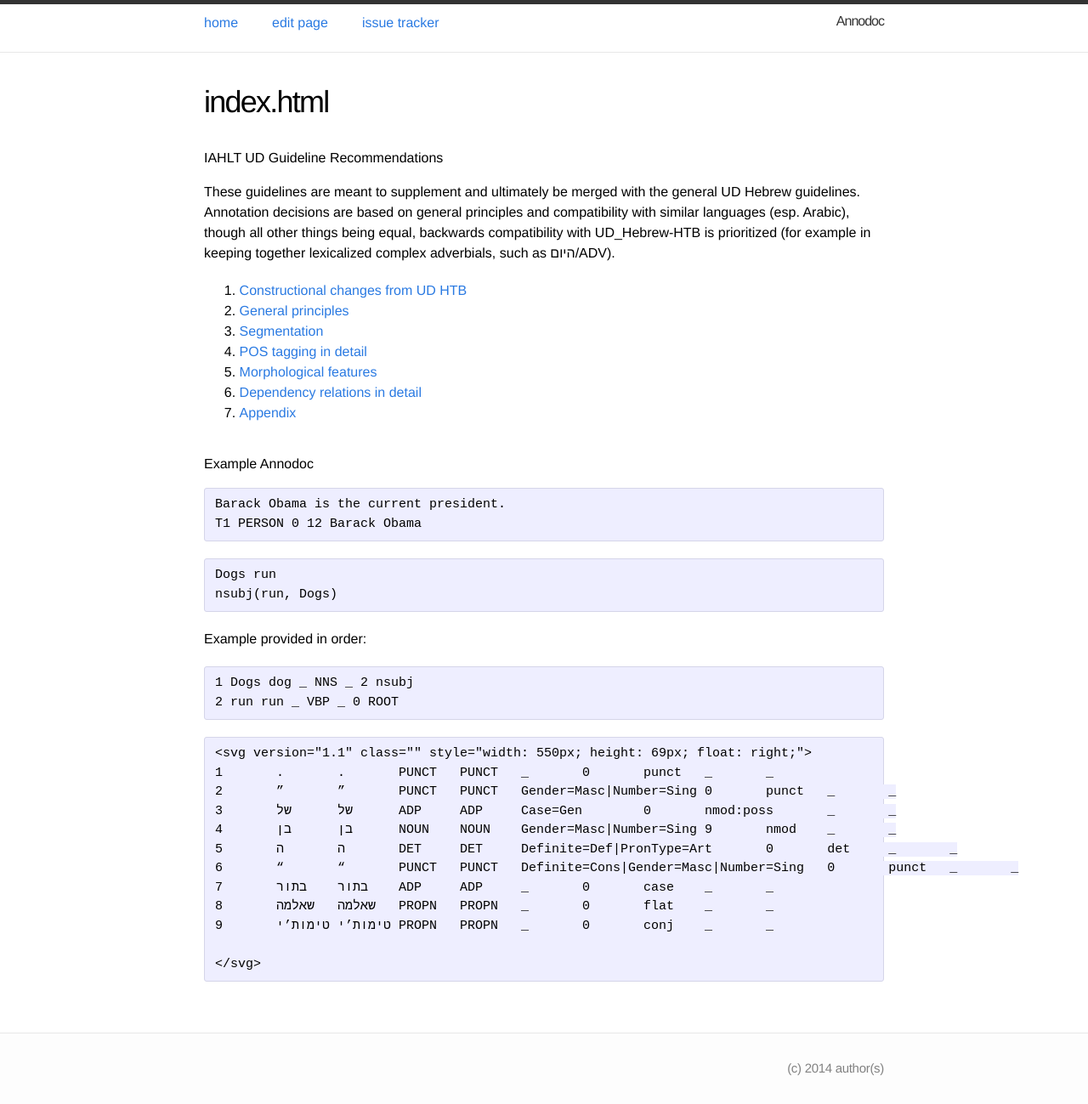
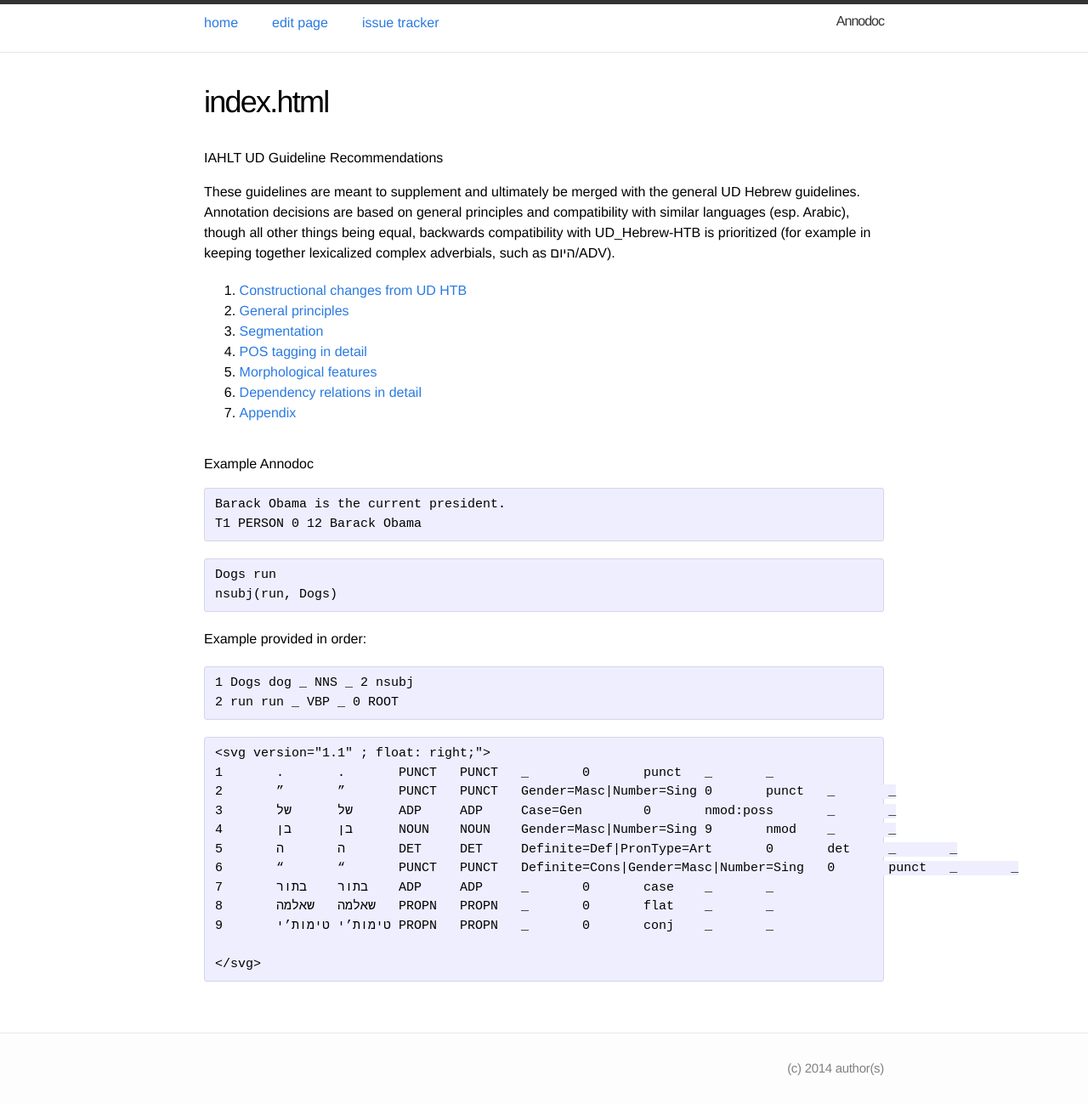
Before and after one commit to IAHLT/heb-ud-gudielines, a Jekyll site: the page built from index.md, in a window 1280 px wide. Shown: the whole page at 85% size. Built offline with Jekyll 4.4.1, drawn with Linux system fonts in a browser that asks for light colours.

Commit message:
Update index.md

```diff
--- a/index.md
+++ b/index.md
@@ -36,7 +36,7 @@ Example provided in order:
 
 
 ~~~ conllu
-<svg version="1.1" class="" style="width: 550px; height: 69px; float: right;">
+<svg version="1.1" ; float: right;">
 1	.	.	PUNCT	PUNCT	_	0	punct	_	_
 2	”	”	PUNCT	PUNCT	Gender=Masc|Number=Sing	0	punct	_	_
 3	של	של	ADP	ADP	Case=Gen	0	nmod:poss	_	_
```
